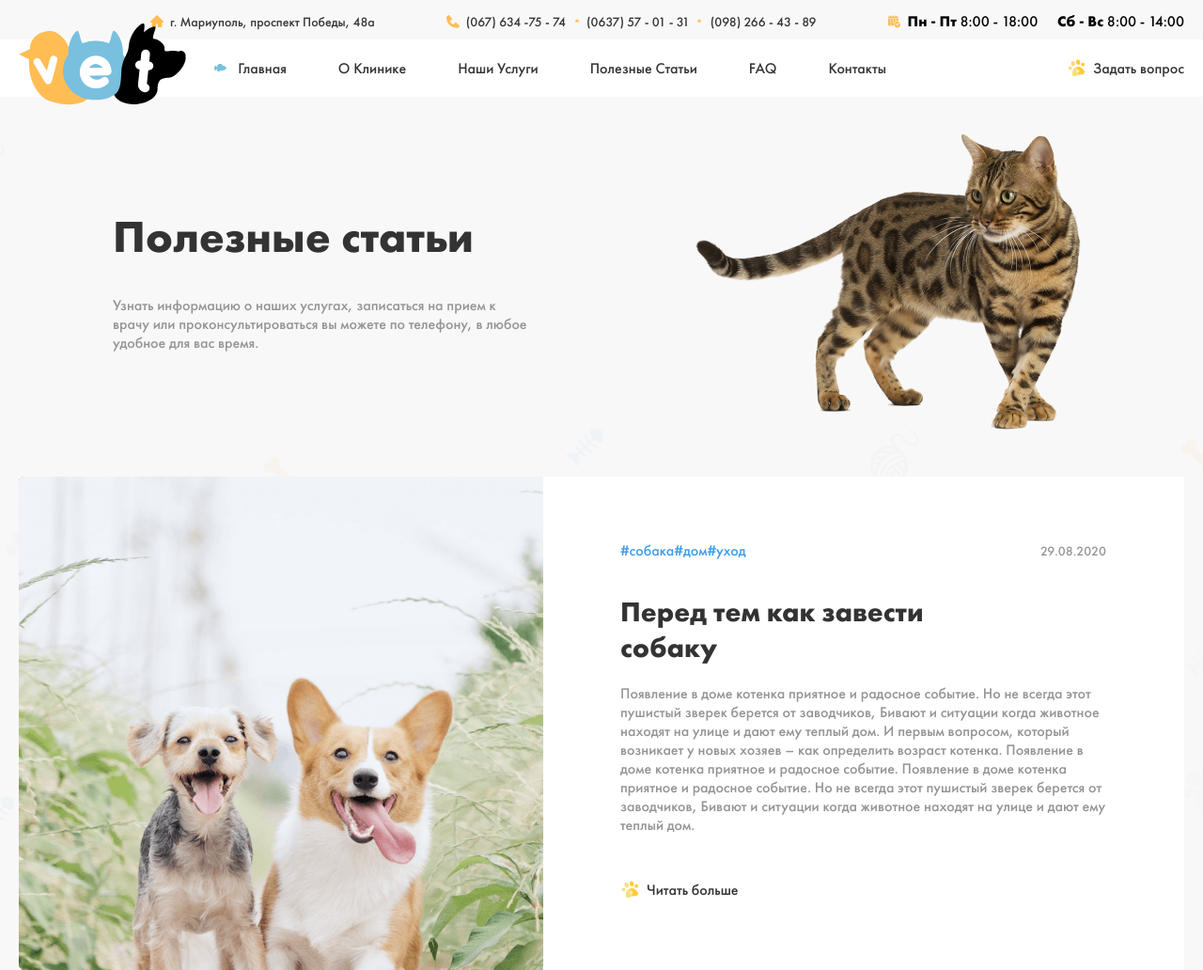
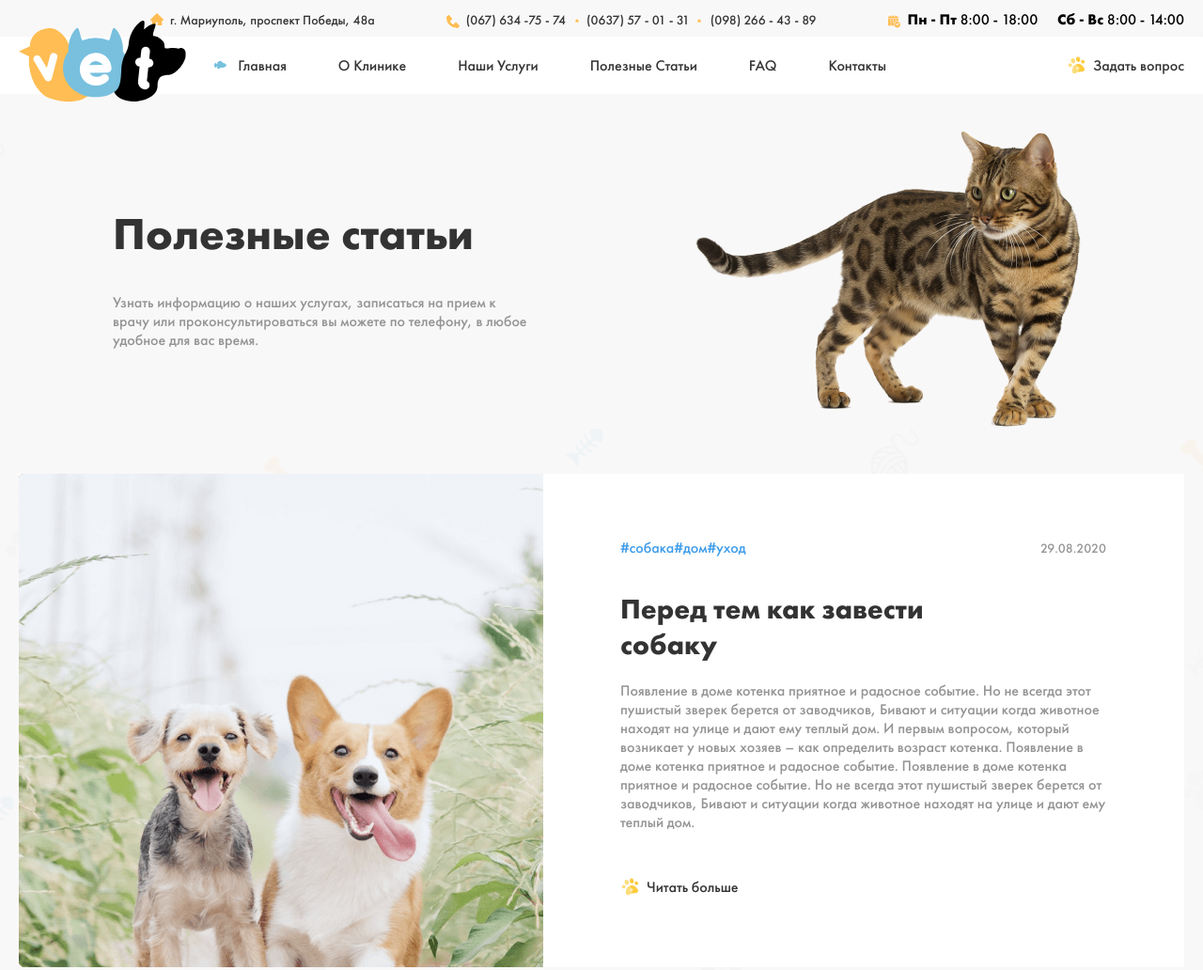
Before and after one commit to shirinsultonova/Vet-clinic, a plain HTML site: page useful.html in a window 1280 px wide. Shown: the top 1032 px of the page at 94% size. Drawn offline with Linux system fonts and the light colour scheme; files whose address does not match are found by name.

Commit message:
bug fixed

```diff
--- a/useful.html
+++ b/useful.html
@@ -7,8 +7,8 @@
   <meta name="viewport" content="width=device-width, initial-scale=1.0">
   <title>Vet Clinic</title>
   <!-- <link rel="stylesheet" href="./css/normalize.css"> -->
-  <link rel="stylesheet" href="./css/main.css">
-  <!-- <link rel="stylesheet" href="./css/main.min.css"> -->
+  <!-- <link rel="stylesheet" href="./css/main.css"> -->
+  <link rel="stylesheet" href="./css/main.min.css">
 </head>
 <body>
 
```
Also changed, not shown: css/main.css (+7 -0 lines), css/main.min.css.
